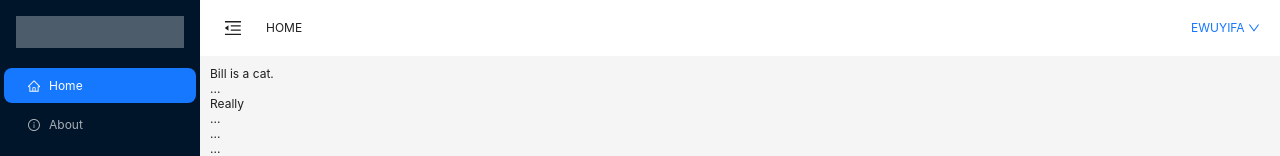
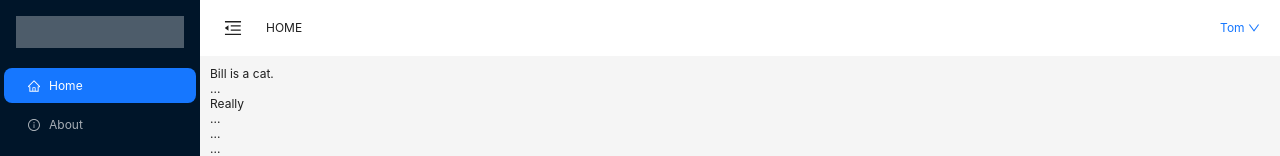
Before and after one commit to evan-wu-y/antdv-start, a Vue app: page /home in a window 1280 px wide. Shown: the top 156 px of the page. Built offline with nearby package versions, Linux system fonts and the light colour scheme.

Commit message:
changeUserName

```diff
--- a/src/layout/AppLayout.vue
+++ b/src/layout/AppLayout.vue
@@ -30,7 +30,7 @@ const handleScroll = () => {
             </a-layout-content>
         </a-layout>
     </a-layout>
-    <a-back-top danger type="primary" :style="{ right: '50px', bottom: '50px' }" v-show="showBackTop"
+    <a-back-top type="primary" :style="{ right: '50px', bottom: '50px' }" v-show="showBackTop"
         @click="$refs.mainRef.scrollTop = 0" />
 </template>
 
--- a/src/layout/header/components/UserAvatar.vue
+++ b/src/layout/header/components/UserAvatar.vue
@@ -5,7 +5,7 @@
 <template>
     <a-dropdown :arrow="{ pointAtCenter: true }">
         <a class="ant-dropdown-link" @click.prevent>
-            EWUYIFA
+            Tom
             <DownOutlined />
         </a>
         <template #overlay>
```
